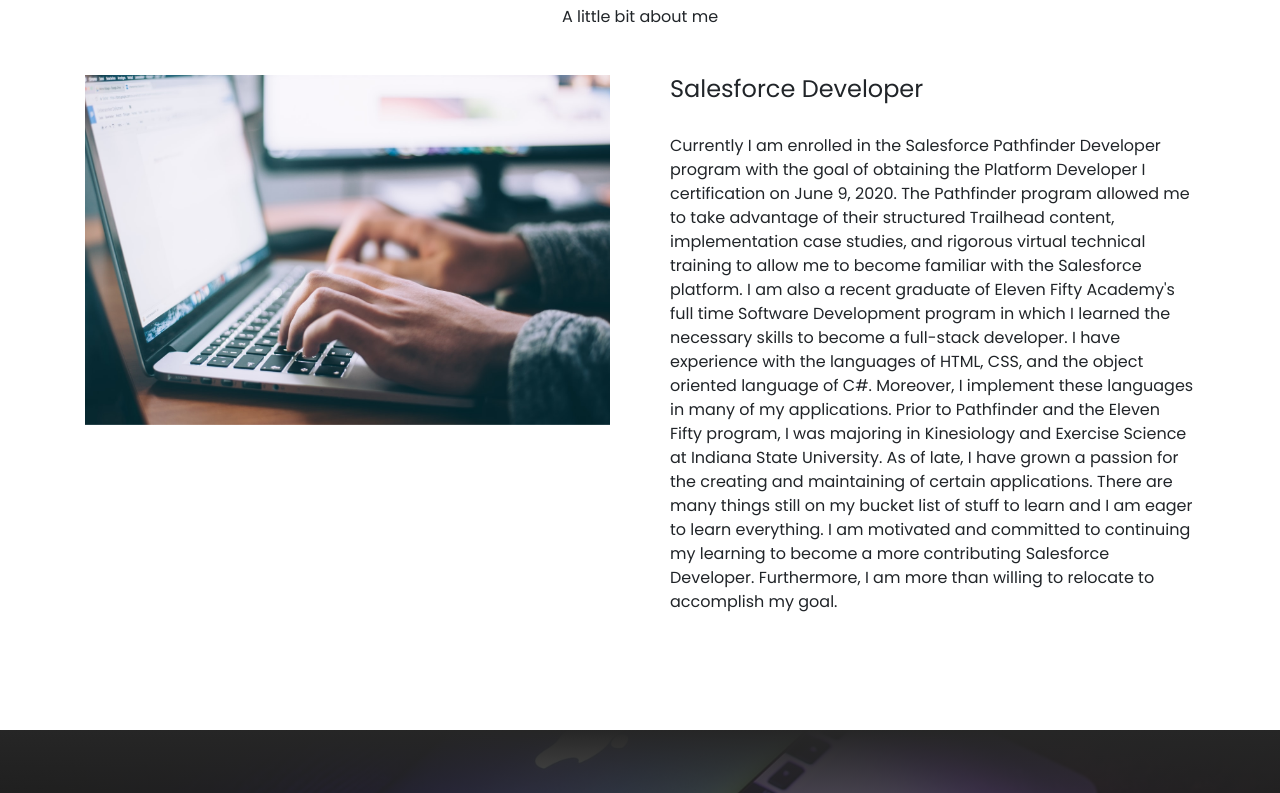
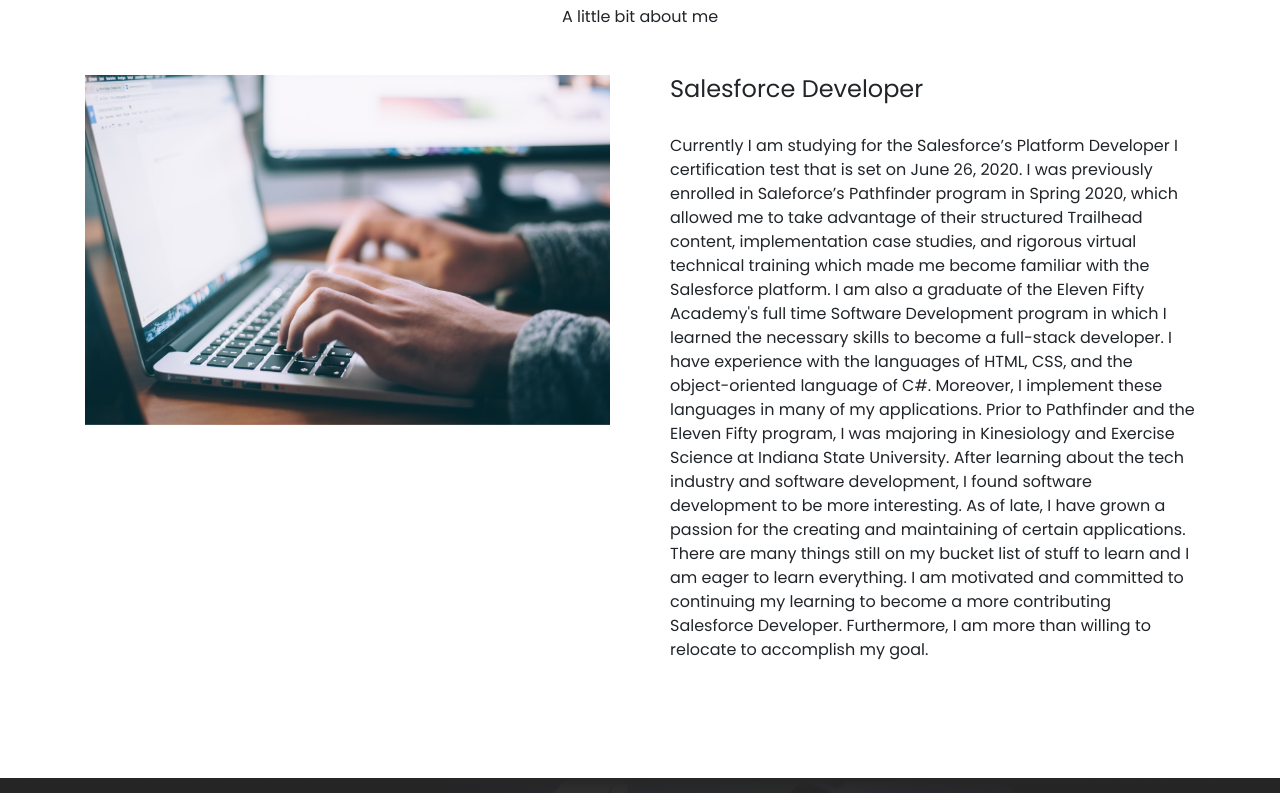
Before and after one commit to chandlert32/chandlert32.github.io, a plain HTML site: page index.html in a window 1280 px wide. Shown: the part 941-1734 px from the top of the page. Drawn offline with nearby package versions, Linux system fonts and the light colour scheme.

Commit message:
Add files via upload

```diff
--- a/index.html
+++ b/index.html
@@ -89,7 +89,20 @@
                 <div class="col-xl-6 col-lg-6 col-md-12 col-sm-12 col-xs-12">
                     <div class="item-text">
                         <h4>Salesforce Developer</h4>
-                        <p>Currently I am enrolled in the Salesforce Pathfinder Developer program with the goal of obtaining the Platform Developer I certification on June 9, 2020. The Pathfinder program allowed me to take advantage of their structured Trailhead content, implementation case studies, and rigorous virtual technical training to allow me to become familiar with the Salesforce platform. I am also a recent graduate of Eleven Fifty Academy's full time Software Development program in which I learned the necessary skills to become a full-stack developer. I have experience with the languages of HTML, CSS, and the object oriented language of C#. Moreover, I implement these languages in many of my applications. Prior to Pathfinder and the Eleven Fifty program, I was majoring in Kinesiology and Exercise Science at Indiana State University. As of late, I have grown a passion for the creating and maintaining of certain applications. There are many things still on my bucket list of stuff to learn and I am eager to learn everything. I am motivated and committed to continuing my learning to become a more contributing Salesforce Developer. Furthermore,  I am more than willing to relocate to accomplish my goal.
+                        <p>Currently I am studying for the Salesforce’s Platform Developer I certification test that is set on
+                            June 26, 2020. I was previously enrolled in Saleforce’s Pathfinder program in Spring 2020, which
+                            allowed me to take advantage of their structured Trailhead content, implementation case studies, and
+                            rigorous virtual technical training which made me become familiar with the Salesforce platform. I
+                            am also a graduate of the Eleven Fifty Academy's full time Software Development program in
+                            which I learned the necessary skills to become a full-stack developer. I have experience with the
+                            languages of HTML, CSS, and the object-oriented language of C#. Moreover, I implement these
+                            languages in many of my applications. Prior to Pathfinder and the Eleven Fifty program, I was
+                            majoring in Kinesiology and Exercise Science at Indiana State University. After learning about the
+                            tech industry and software development, I found software development to be more interesting. As of
+                            late, I have grown a passion for the creating and maintaining of certain applications. There are many
+                            things still on my bucket list of stuff to learn and I am eager to learn everything. I am motivated and
+                            committed to continuing my learning to become a more contributing Salesforce Developer.
+                            Furthermore, I am more than willing to relocate to accomplish my goal.
                         </p>
                     </div>
                 </div>
```
Also changed, not shown: 1 other file.
